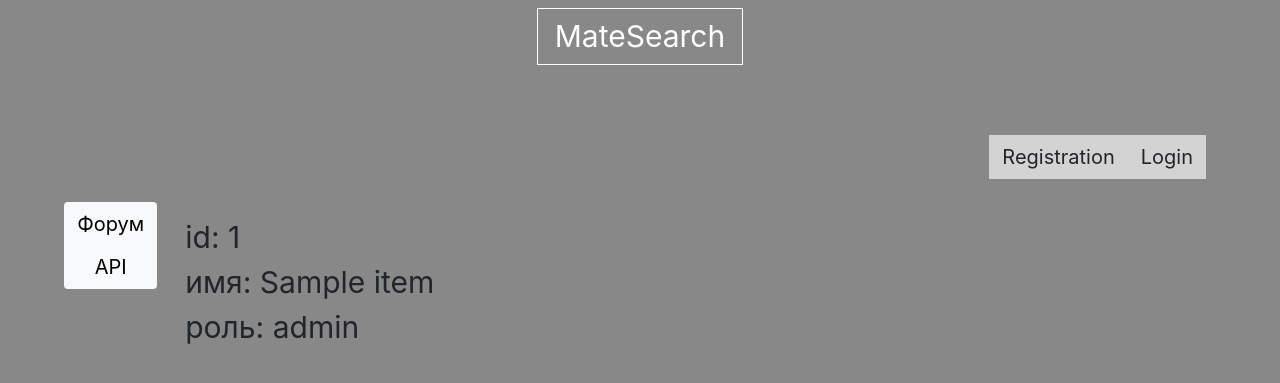
After one commit to godofcs/timmatesearch, a Flask app: template templates/all_users.html in a window 1280 px wide. The commit adds this page. Shown: the top 383 px of the page. Run offline with Flask 2, Linux system fonts and the light colour scheme; the template is opened without the code that fills it: most values are stand-ins (such as "Sample title", 1, 10 or a date in 2020); some libraries are stand-ins or nearby versions.

Commit message:
add all users

```diff
--- a/main.py
+++ b/main.py
@@ -682,6 +682,23 @@ def clean_notifications(user_id, first_item, second_item, third_item):
     return redirect("/notifications")
 
 
+@app.route("/all_users")
+def all_users():
+    sessions = db_session.create_session()
+    colors = choice(["primary", "success", "danger", "info"])
+    try:
+        settings_info = sessions.query(settings_db.Settings_db).filter(
+            settings_db.Settings_db.user_id == current_user.id).first()
+        main_color = settings_info.theme
+        main_lang = settings_info.language
+    except AttributeError:
+        main_color = "white"
+        main_lang = "en"
+    info_users = sessions.query(users.User).filter(users.User.id).all()
+    return render_template("all_users.html", main_color=main_color,
+                           colors=colors, main_lang=main_lang, info_users=info_users)
+
+
 @app.route("/redefine_role", methods=["GET", "POST"])  # Страница переопределения ролей
 def redefine_role():
     check_last_page()
@@ -726,6 +743,10 @@ def redefine_role():
                                    user_role="",
                                    main_color=main_color,
                                    main_lang=main_lang)
+        elif "to_display_all_users" in request.form or "to_display_all_users_rus" in request.form:
+            return render_template('redefine_role.html',
+                                   main_lang=main_lang,
+                                   main_color=main_color)
     return render_template('redefine_role.html', colors=colors, form=form,
                            user_name="",
                            user_role="",
--- a/static/json/chaty.json
+++ b/static/json/chaty.json
@@ -1 +1 @@
-{"chats": {"2_1": [[2020, 4, 28, 0, 59, 52, {"2": 0, "1": 0}], [[2020, 4, 28, 1, 0, 3], "khokhlov", "\u00d0\u009f\u00d1\u0080\u00d0\u00b8\u00d0\u00b2"], [[2020, 4, 28, 1, 0, 59], "khokhlov", "ff"], [[2020, 4, 28, 1, 1, 2], "khokhlov", "\u00d0\u009a\u00d0\u00b0\u00d0\u00ba"], [[2020, 4, 28, 7, 20, 29], "khokhlov", "\u00d0\u0090"], [[2020, 4, 28, 7, 24, 16], "khokhlov", "\u00d0\u009f\u00d1\u0080\u00d0\u00b2"], [[2020, 4, 28, 7, 24, 43], "khokhlov", "\u00d0\u009f\u00d1\u0080\u00d0\u00b8\u00d0\u00b2\u00d0\u00b5\u00d1\u0082!"], [[2020, 4, 28, 7, 25, 4], "khokhlov", "\u00d0\u00b2"], [[2020, 4, 28, 7, 25, 23], "khokhlov", "1123"], [[2020, 4, 28, 7, 26, 36], "khokhlov", "\u00d0\u00ba\u00d0\u00b0\u00d0\u00ba"], [[2020, 4, 28, 7, 29, 14], "khokhlov", "dw"], [[2020, 4, 28, 7, 29, 17], "khokhlov", "\u00d0\u00b2\u00d0\u00b2"], [[2020, 4, 28, 10, 56, 48], "khokhlov", "\u00d0\u0090"], [[2020, 4, 28, 10, 57, 8], "ChesniyGame", "dDDD"], [[2020, 4, 28, 11, 57, 14], "ChesniyGame", "\u00d0\u009f\u00d1\u0080\u00d0\u00b8\u00d0\u00b2\u00d1\u0082\u00d0\u00b5!"], [[2020, 4, 29, 22, 59, 17], "ChesniyGame", "\u041f\u0440\u0438\u0432\u0435\u0442"], [[2020, 4, 29, 22, 59, 25], "ChesniyGame", "\u041a\u0443"], [[2020, 4, 29, 23, 13, 56], "khokhlov", "\u041a\u0443"]]}}
+{"chats": {"2_1": [[2020, 4, 28, 0, 59, 52, {"2": 0, "1": 0}], [[2020, 4, 28, 1, 0, 3], "khokhlov", "\u00d0\u009f\u00d1\u0080\u00d0\u00b8\u00d0\u00b2"], [[2020, 4, 28, 1, 0, 59], "khokhlov", "ff"], [[2020, 4, 28, 1, 1, 2], "khokhlov", "\u00d0\u009a\u00d0\u00b0\u00d0\u00ba"], [[2020, 4, 28, 7, 20, 29], "khokhlov", "\u00d0\u0090"], [[2020, 4, 28, 7, 24, 16], "khokhlov", "\u00d0\u009f\u00d1\u0080\u00d0\u00b2"], [[2020, 4, 28, 7, 24, 43], "khokhlov", "\u00d0\u009f\u00d1\u0080\u00d0\u00b8\u00d0\u00b2\u00d0\u00b5\u00d1\u0082!"], [[2020, 4, 28, 7, 25, 4], "khokhlov", "\u00d0\u00b2"], [[2020, 4, 28, 7, 25, 23], "khokhlov", "1123"], [[2020, 4, 28, 7, 26, 36], "khokhlov", "\u00d0\u00ba\u00d0\u00b0\u00d0\u00ba"], [[2020, 4, 28, 7, 29, 14], "khokhlov", "dw"], [[2020, 4, 28, 7, 29, 17], "khokhlov", "\u00d0\u00b2\u00d0\u00b2"], [[2020, 4, 28, 10, 56, 48], "khokhlov", "\u00d0\u0090"], [[2020, 4, 28, 10, 57, 8], "ChesniyGame", "dDDD"], [[2020, 4, 28, 11, 57, 14], "ChesniyGame", "\u00d0\u009f\u00d1\u0080\u00d0\u00b8\u00d0\u00b2\u00d1\u0082\u00d0\u00b5!"], [[2020, 4, 30, 20, 58, 28], "khokhlov", "\u041f\u0440\u0438\u0432\u0435\u0442!"]]}}
--- /dev/null
+++ b/templates/all_users.html
@@ -0,0 +1,10 @@
+{% extends "base.html" %}
+
+{% block content %}
+
+{% for item in info_users %}
+    <div style="font-size: 30px; margin-top: 20px;">id: {{item.id}}</div>
+    <div style="font-size: 30px;">{% if main_lang ==  "en" %}name:{% else %}имя:{% endif %} {{item.name}}</div>
+    <div style="font-size: 30px;">{% if main_lang ==  "en" %}role:{% else %}роль:{% endif %} {{item.role}}</div><br>
+{% endfor %}
+{% endblock %}
--- a/templates/base.html
+++ b/templates/base.html
@@ -72,6 +72,8 @@
                 {% if current_user.role == "admin" %}
                     <a style="font-size: 20px; color: black;" href="/redefine_role" class="btn btn-{{colors}}
                 bg-light">Redefine roles</a>
+                    <a style="font-size: 20px; color: black;" href="/all_users" class="btn btn-{{colors}}
+                bg-light">All users</a>
                 {% endif %}
                 <a style="font-size: 20px; color: black;" href="/api"
                    class="btn btn-{{colors}} bg-{{colors}} bg-light">API</a>
@@ -86,9 +88,15 @@
                 <a style="font-size: 20px; color: black;" class="btn btn-{{colors}} bg-{{colors}}
                 bg-light" href="/chat">Чат</a>
                 {% endif %}
+                {% if current_user.is_authenticated %}
+                <a style="font-size: 20px; color: black;" class="btn btn-{{colors}} bg-{{colors}}
+                bg-light" href="/friends">Друзья</a>
+                {% endif %}
                 {% if current_user.role == "admin" %}
                     <a style="font-size: 20px; color: black;" href="/redefine_role" class="btn btn-{{colors}}
                 bg-light">Переопределение ролей</a>
+                    <a style="font-size: 20px; color: black;" href="/all_users" class="btn btn-{{colors}}
+                bg-light">Все пользователи сайта</a>
                 {% endif %}
                 <a style="font-size: 20px; color: black;" href="/api"
                    class="btn btn-{{colors}} bg-{{colors}} bg-light">API</a>
--- a/templates/chat_in_search.html
+++ b/templates/chat_in_search.html
@@ -2,6 +2,7 @@
 
 {% block head %}
 <meta name="http-equiv" content="Content-type: text/html; charset=UTF-8">
+<link rel="stylesheet" href="/static/css/style.css">
 <meta charset="UTF-8">
 <meta http-equiv="Refresh" content="10"/>
 {% endblock %}
--- a/templates/redefine_role.html
+++ b/templates/redefine_role.html
@@ -18,12 +18,14 @@
                 </p>
             {% endfor %}
         </p>
+        <div style="display: flex;">
         {% if main_lang == "en" %}
             <p>{{ form.submit(type="submit", class="btn btn-primary") }}</p>
         {% else %}
             <p>{{ form.submit_rus(type="submit", class="btn btn-primary") }}</p>
         {% endif %}
         {{message}}
+        </div>
         {% if user_name != "" and user_role != "" %}
             <p style="margin-left: 20px; margin-top: 40px; font-size: 30px; display: flex;">
                 {{ user_name }}
--- a/templates/search_table.html
+++ b/templates/search_table.html
@@ -2,7 +2,7 @@
 
 {% block head %}
 <link rel="stylesheet" href="/static/css/style.css">
-<meta http-equiv="Refresh" content="15" />
+<meta http-equiv="Refresh" content="5" />
 <script type="text/javascript"
         src="https://ajax.googleapis.com/ajax/libs/jquery/2.2.4/jquery.min.js"
         charset="utf-8"></script>
```
Also changed, not shown: requirements.txt (added, +10 -0 lines), db/news.db, static/img/avatar_img/avatar_5.jpg (deleted), 2 other files.
